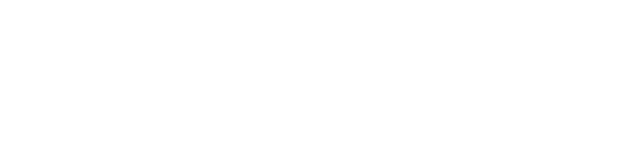
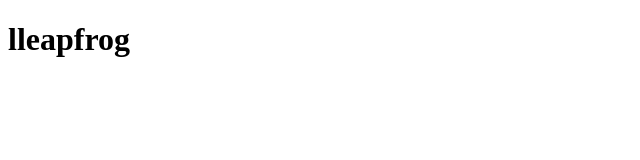
Before and after one commit to nikitamasal9/day2_cw, a plain HTML site: page index.html in a window 1280 px wide. Shown: the whole page, without its empty margins (0-640 px from the left). Drawn offline with Linux system fonts and the light colour scheme.

Commit message:
new commit

```diff
--- a/index.html
+++ b/index.html
@@ -7,6 +7,6 @@
     <title>day2_git</title>
 </head>
 <body>
-
+    <h1>lleapfrog</h1>
 </body>
 </html>
```
